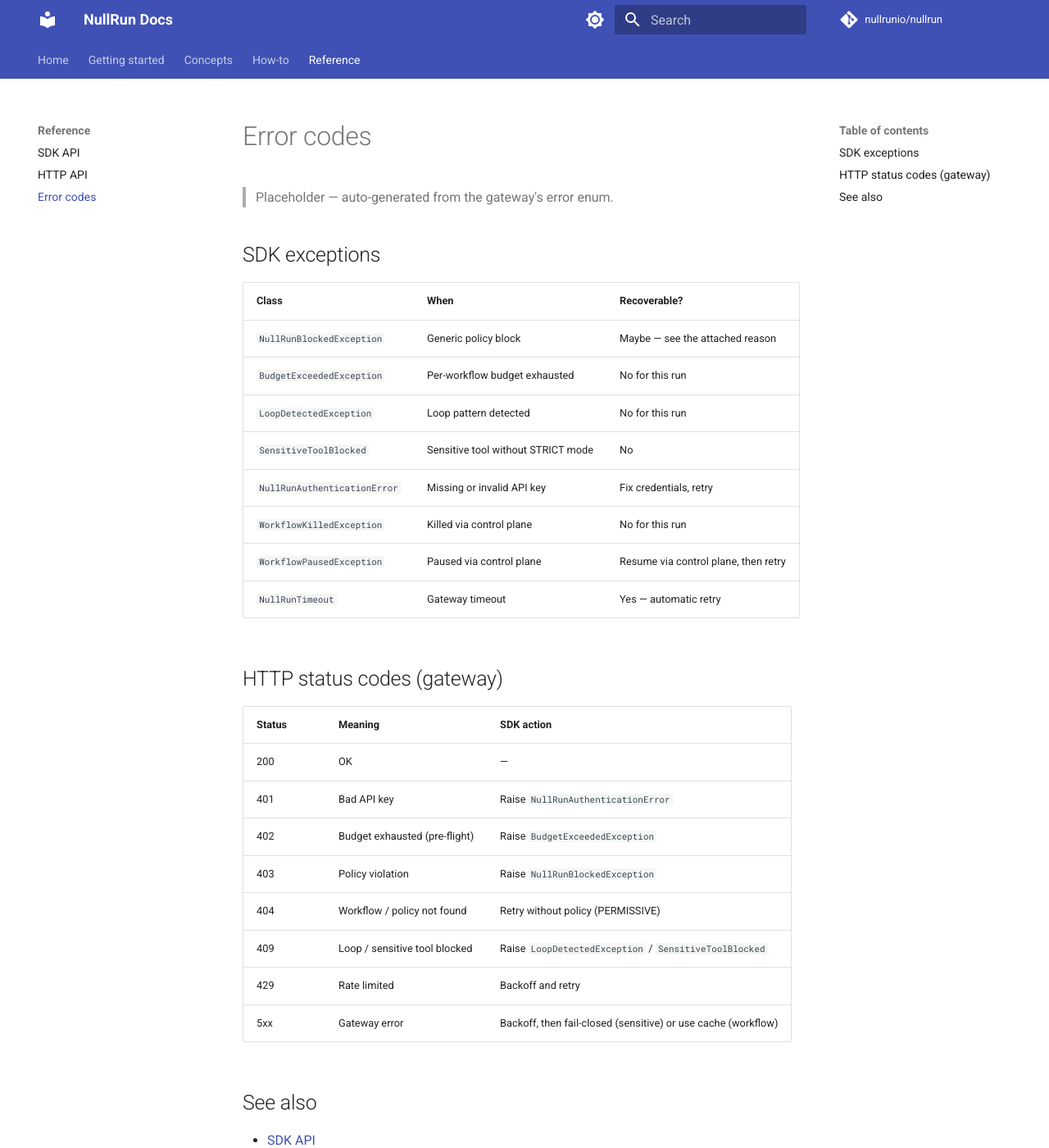
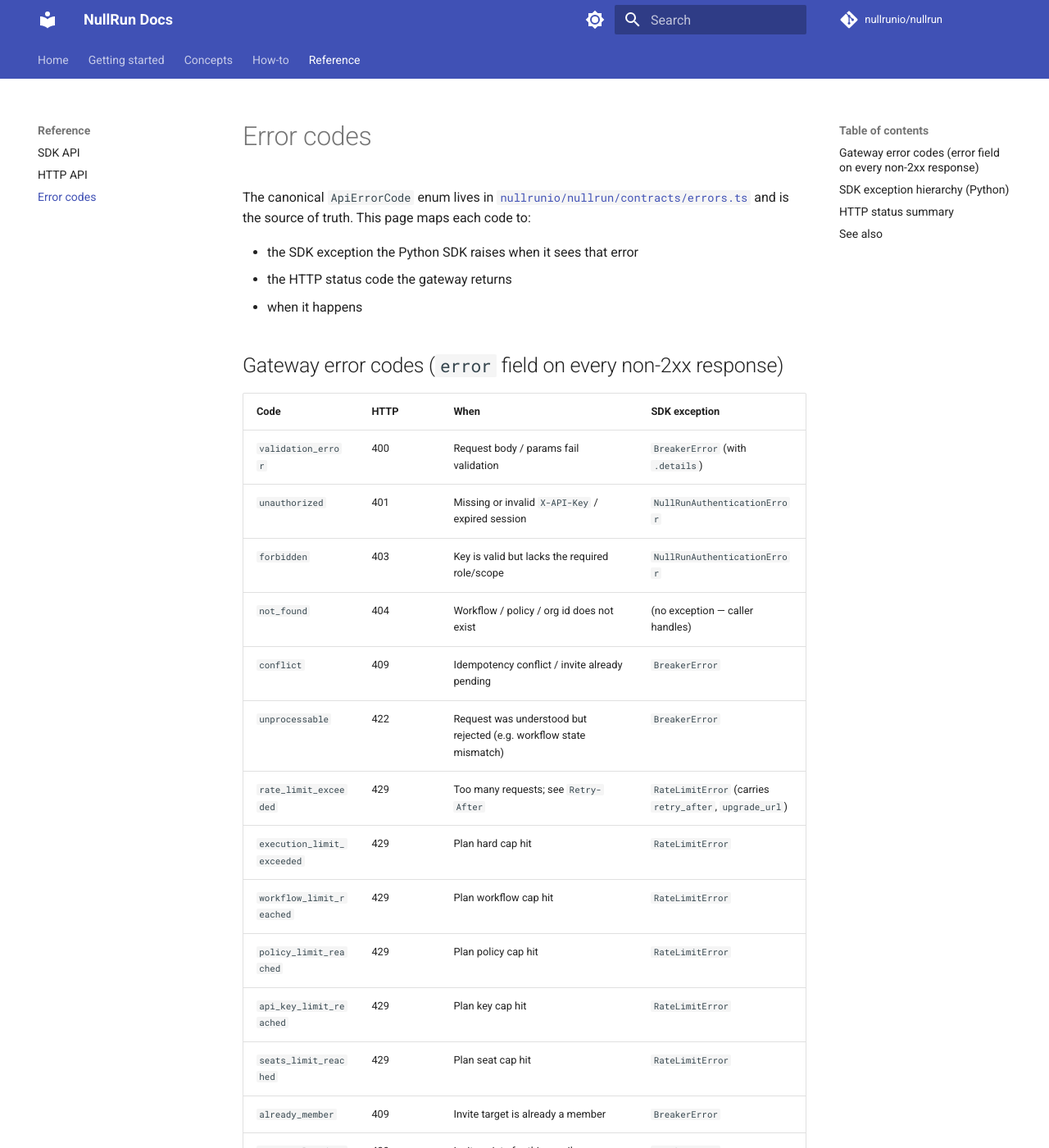
Before and after one commit to nullrunio/nullrun-docs, an MkDocs documentation site: the page built from docs/reference/errors.md, in a window 1280 px wide and 1400 px high. Shown: the whole window at 82% size. Built offline with MkDocs 1.6.1 and Material for MkDocs 9.7.7, drawn with Linux system fonts in a browser that asks for light colours; comment, search, counter and statistics services are not loaded; some of the changed text lies outside the part shown.

Commit message:
fix(docs): errors — canonical ApiErrorCode enum from contracts/errors.ts; full SDK exception hierarchy (NullRunBlockedException / RateLimitError / WorkflowKilledInterrupt BaseException); note removed trial_limit_exceeded

````diff
--- a/docs/reference/errors.md
+++ b/docs/reference/errors.md
@@ -1,33 +1,89 @@
 # Error codes
 
-> Placeholder — auto-generated from the gateway's error enum.
+The canonical `ApiErrorCode` enum lives in
+[`nullrunio/nullrun/contracts/errors.ts`](https://github.com/nullrunio/nullrun/blob/master/contracts/errors.ts)
+and is the source of truth. This page maps each code to:
 
-## SDK exceptions
+- the SDK exception the Python SDK raises when it sees that error
+- the HTTP status code the gateway returns
+- when it happens
 
-| Class | When | Recoverable? |
-| --- | --- | --- |
-| `NullRunBlockedException` | Generic policy block | Maybe — see the attached reason |
-| `BudgetExceededException` | Per-workflow budget exhausted | No for this run |
-| `LoopDetectedException` | Loop pattern detected | No for this run |
-| `SensitiveToolBlocked` | Sensitive tool without STRICT mode | No |
-| `NullRunAuthenticationError` | Missing or invalid API key | Fix credentials, retry |
-| `WorkflowKilledException` | Killed via control plane | No for this run |
-| `WorkflowPausedException` | Paused via control plane | Resume via control plane, then retry |
-| `NullRunTimeout` | Gateway timeout | Yes — automatic retry |
+## Gateway error codes (`error` field on every non-2xx response)
 
-## HTTP status codes (gateway)
+| Code | HTTP | When | SDK exception |
+| --- | --- | --- | --- |
+| `validation_error` | 400 | Request body / params fail validation | `BreakerError` (with `.details`) |
+| `unauthorized` | 401 | Missing or invalid `X-API-Key` / expired session | `NullRunAuthenticationError` |
+| `forbidden` | 403 | Key is valid but lacks the required role/scope | `NullRunAuthenticationError` |
+| `not_found` | 404 | Workflow / policy / org id does not exist | (no exception — caller handles) |
+| `conflict` | 409 | Idempotency conflict / invite already pending | `BreakerError` |
+| `unprocessable` | 422 | Request was understood but rejected (e.g. workflow state mismatch) | `BreakerError` |
+| `rate_limit_exceeded` | 429 | Too many requests; see `Retry-After` | `RateLimitError` (carries `retry_after`, `upgrade_url`) |
+| `execution_limit_exceeded` | 429 | Plan hard cap hit | `RateLimitError` |
+| `workflow_limit_reached` | 429 | Plan workflow cap hit | `RateLimitError` |
+| `policy_limit_reached` | 429 | Plan policy cap hit | `RateLimitError` |
+| `api_key_limit_reached` | 429 | Plan key cap hit | `RateLimitError` |
+| `seats_limit_reached` | 429 | Plan seat cap hit | `RateLimitError` |
+| `already_member` | 409 | Invite target is already a member | `BreakerError` |
+| `invite_already_pending` | 409 | Invite exists for this email | `BreakerError` |
+| `cannot_modify_own_role` | 409 | Self-role change blocked | `BreakerError` |
+| `cannot_demote_last_owner` | 409 | Org would lose its last owner | `BreakerError` |
+
+> **Phase 0.5:** `trial_limit_exceeded` was removed — NullRun has no
+> trial state. Lite plan is permanently free with hard limits.
+
+## SDK exception hierarchy (Python)
+
+Defined in
+[`nullrun-sdk-python/src/nullrun/breaker/exceptions.py`](https://github.com/nullrunio/nullrun-sdk-python).
+
+```
+BreakerError                          (Exception)
+├── NullRunTransportError             (transport failures)
+│   ├── RateLimitError                (HTTP 429, carries retry_after)
+│   ├── BreakerTransportError
+│   │   └── InsecureTransportError
+├── NullRunAuthenticationError        (401 / 403)
+├── CostLimitExceeded                 (local breaker tripped — not gateway)
+├── ApprovalRequired                  (sensitive tool needs approval flow)
+├── BreakerTimeout                    (gateway timeout)
+├── NullRunBlockedException
+│   ├── LoopDetectedException
+│   ├── RetryStormException
+│   └── RateLimitExceededException    (local loop, not gateway 429)
+└── WorkflowPausedException           (paused via control plane)
+
+BaseException
+└── WorkflowKilledException
+    └── WorkflowKilledInterrupt       (kill via control plane — BaseException
+                                       per the kill contract; not Exception)
+```
+
+Catch `WorkflowKilledInterrupt` **explicitly and before** any `except
+Exception` — it does not subclass `Exception`.
+
+## HTTP status summary
 
 | Status | Meaning | SDK action |
 | --- | --- | --- |
 | 200 | OK | — |
-| 401 | Bad API key | Raise `NullRunAuthenticationError` |
-| 402 | Budget exhausted (pre-flight) | Raise `BudgetExceededException` |
-| 403 | Policy violation | Raise `NullRunBlockedException` |
-| 404 | Workflow / policy not found | Retry without policy (PERMISSIVE) |
-| 409 | Loop / sensitive tool blocked | Raise `LoopDetectedException` / `SensitiveToolBlocked` |
-| 429 | Rate limited | Backoff and retry |
-| 5xx | Gateway error | Backoff, then fail-closed (sensitive) or use cache (workflow) |
+| 400 | Validation | Inspect `.details`, fix request |
+| 401 | Bad API key / HMAC | Refresh key / check `NULLRUN_SECRET_KEY` |
+| 403 | Forbidden | Check role / scope |
+| 404 | Not found | Caller handles (workflow/policy may have been deleted) |
+| 409 | Conflict | Inspect `.message` |
+| 422 | Unprocessable | Inspect `.message` (state mismatch) |
+| 429 | Rate / plan limit | Honour `Retry-After`; check `upgrade_url` |
+| 5xx | Gateway error | Retry with backoff; sensitive tools fail-closed |
+
+When the gateway is unreachable, the SDK raises
+`NullRunTransportError` with `source` set to one of `NETWORK_ERROR`,
+`GATEWAY_ERROR`, `BREAKER_OPEN`, `AUTH_ERROR`. See ADR-008 for the
+full rationale.
 
 ## See also
 
 - [SDK API](sdk-api.md)
+- [HTTP API](http-api.md)
+- [Circuit breaker](../concepts/circuit-breaker.md)
+- [Sensitive tools](../concepts/sensitive-tools.md)
````
